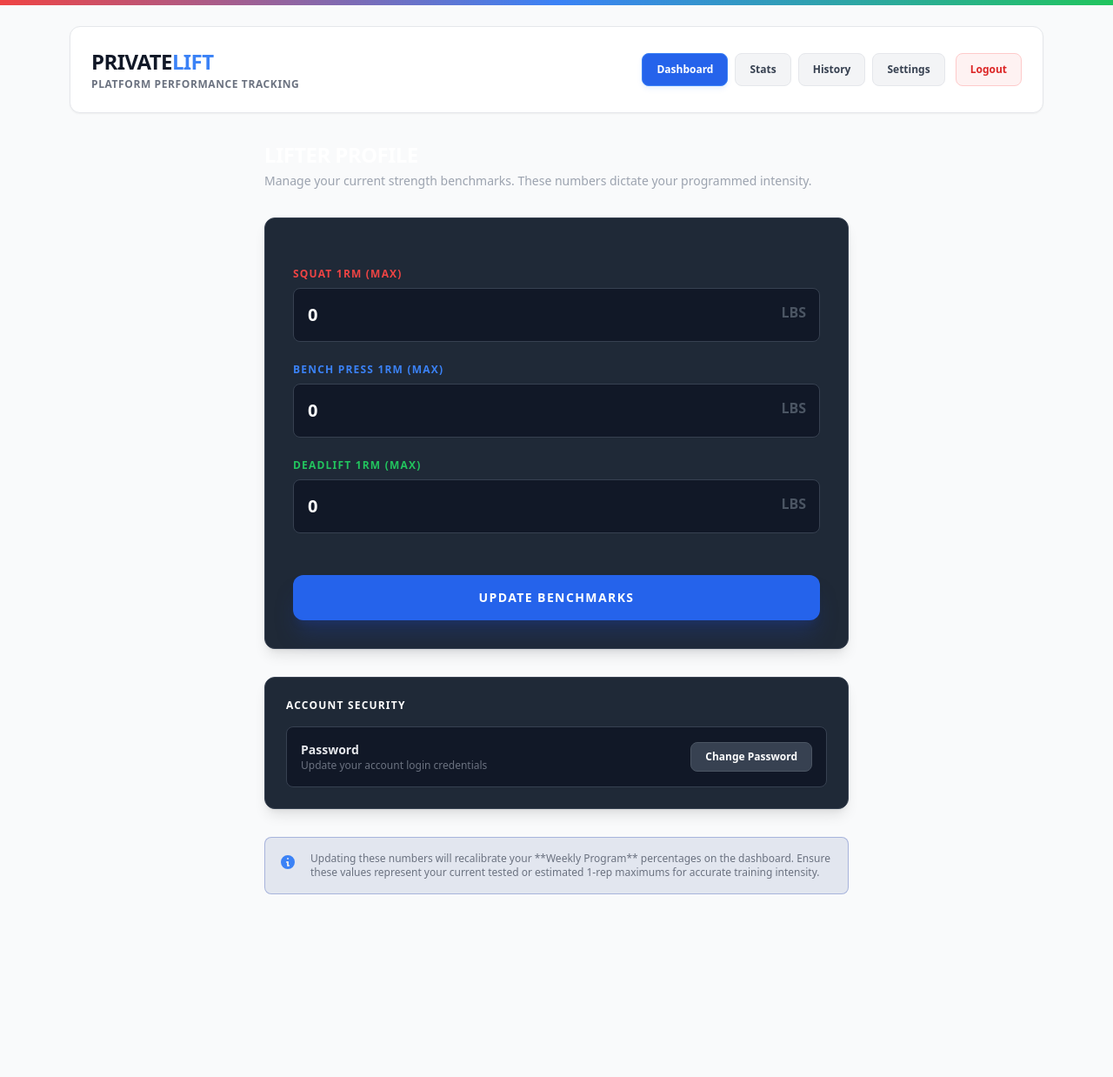
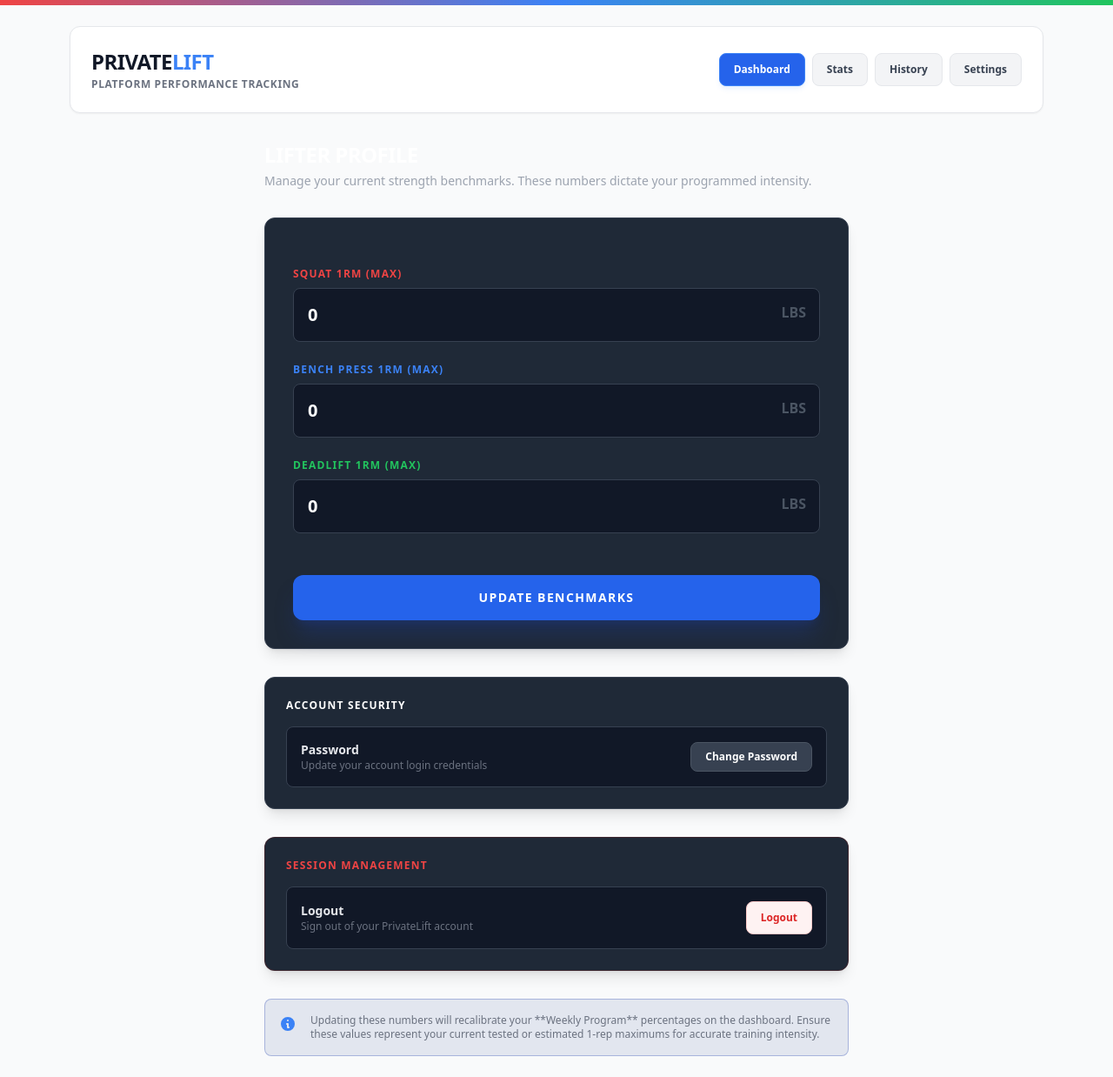
Before and after one commit to jeremiahn/PrivateLift, a Django app: page /profile/ in a window 1280 px wide. Shown: the whole page at 87% size. Before the commit the page ends 1028 px from the top, so only its background shows below. Run offline with Django 5.2, Linux system fonts and the light colour scheme; the visitor is signed in with stand-in values (Sample User, id 1); some libraries are stand-ins or nearby versions.

Commit message:
UI/UX: Move Logout button to Settings page and colorize Weekly Program card outlines

```diff
--- a/lifting/templates/lifting/base.html
+++ b/lifting/templates/lifting/base.html
@@ -36,23 +36,7 @@
                 <a href="{% url 'profile_settings' %}" class="bg-gray-100 dark:bg-gray-700 hover:bg-gray-200 dark:hover:bg-gray-600 text-gray-700 dark:text-white text-center text-xs font-bold py-2.5 px-4 rounded-lg transition border border-gray-200 dark:border-gray-600/50">
                     Settings
                 </a>
-
-                <form action="{% url 'logout' %}" method="post" class="inline m-0 ml-1">
-                    {% csrf_token %}
-                    <button type="submit" class="bg-red-50 dark:bg-red-900/40 hover:bg-red-100 dark:hover:bg-red-900/60 text-red-600 dark:text-red-200 text-center text-xs font-bold py-2.5 px-4 rounded-lg transition border border-red-200 dark:border-red-800/60">
-                        Logout
-                    </button>
-                </form>
             </nav>
-
-            <div class="md:hidden flex items-center">
-                <form action="{% url 'logout' %}" method="post" class="m-0">
-                    {% csrf_token %}
-                    <button type="submit" class="text-[10px] font-black uppercase text-gray-400 hover:text-red-500 tracking-widest border border-gray-200 dark:border-gray-700 rounded-md px-3 py-1.5 bg-white dark:bg-gray-800 shadow-sm">
-                        Logout
-                    </button>
-                </form>
-            </div>
             {% endif %}
         </header>
 
--- a/lifting/templates/lifting/profile.html
+++ b/lifting/templates/lifting/profile.html
@@ -74,6 +74,23 @@
         </div>
     </div>
 
+    <!-- Danger Zone / Account Actions -->
+    <div class="mt-4 md:mt-8 bg-gray-800 rounded-xl p-4 md:p-6 shadow-lg border border-red-900/30">
+        <h3 class="text-xs font-bold text-red-500 uppercase tracking-widest mb-3 md:mb-4">Session Management</h3>
+        <div class="flex items-center justify-between bg-gray-900 p-3 md:p-4 rounded-lg border border-gray-700">
+            <div>
+                <p class="text-xs md:text-sm font-bold text-gray-200">Logout</p>
+                <p class="text-[10px] md:text-xs text-gray-500">Sign out of your PrivateLift account</p>
+            </div>
+            <form action="{% url 'logout' %}" method="post" class="m-0">
+                {% csrf_token %}
+                <button type="submit" class="bg-red-50 dark:bg-red-950/40 hover:bg-red-100 dark:hover:bg-red-900/60 text-red-600 dark:text-red-200 text-xs font-bold py-2.5 px-4 rounded-lg transition border border-red-200 dark:border-red-800/60">
+                    Logout
+                </button>
+            </form>
+        </div>
+    </div>
+
     <!-- Info Footer -->
     <div class="mt-4 md:mt-8 flex items-start gap-3 md:gap-4 p-3 md:p-4 bg-blue-900/10 border border-blue-800/30 rounded-lg">
         <div class="text-blue-500 mt-0.5">
```
Also changed, not shown: lifting/partials/weight_grid.html (+5 -5 lines), lifting/templates/lifting/dashboard.html (+5 -5 lines).
